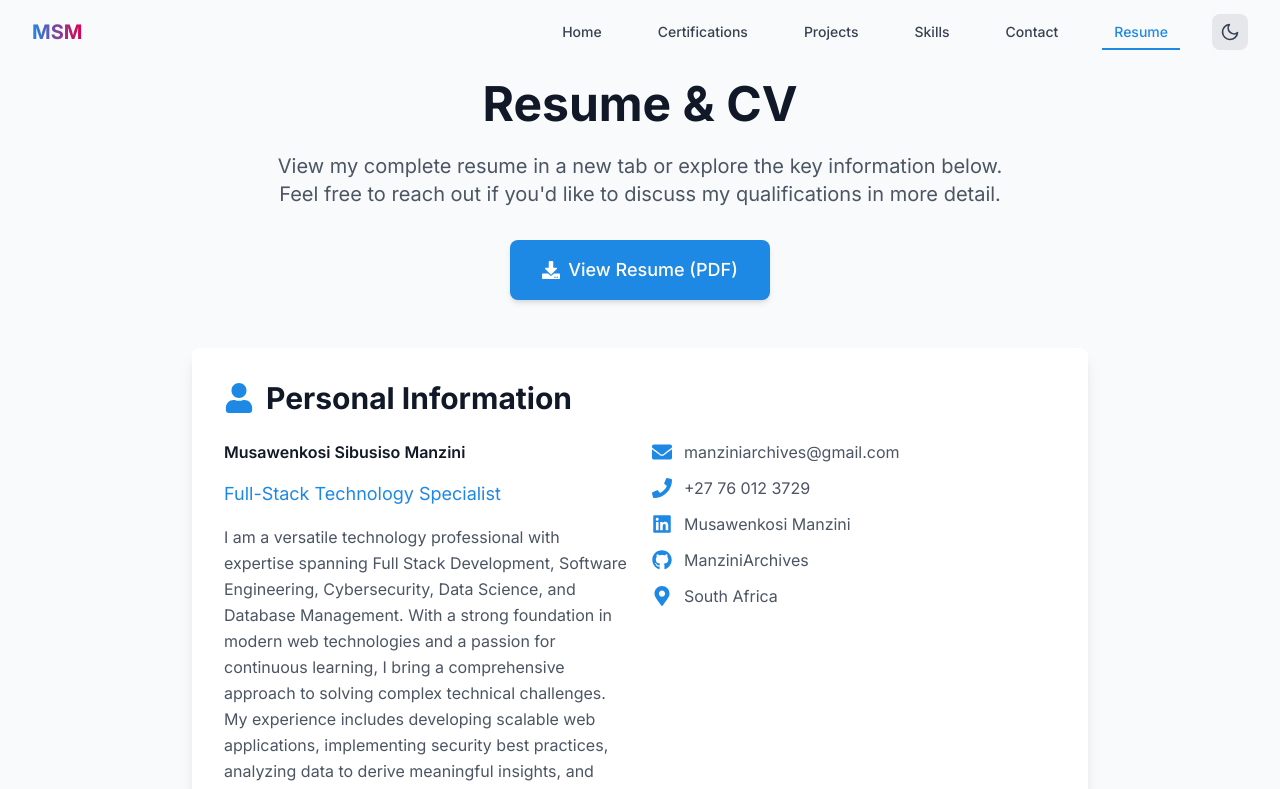
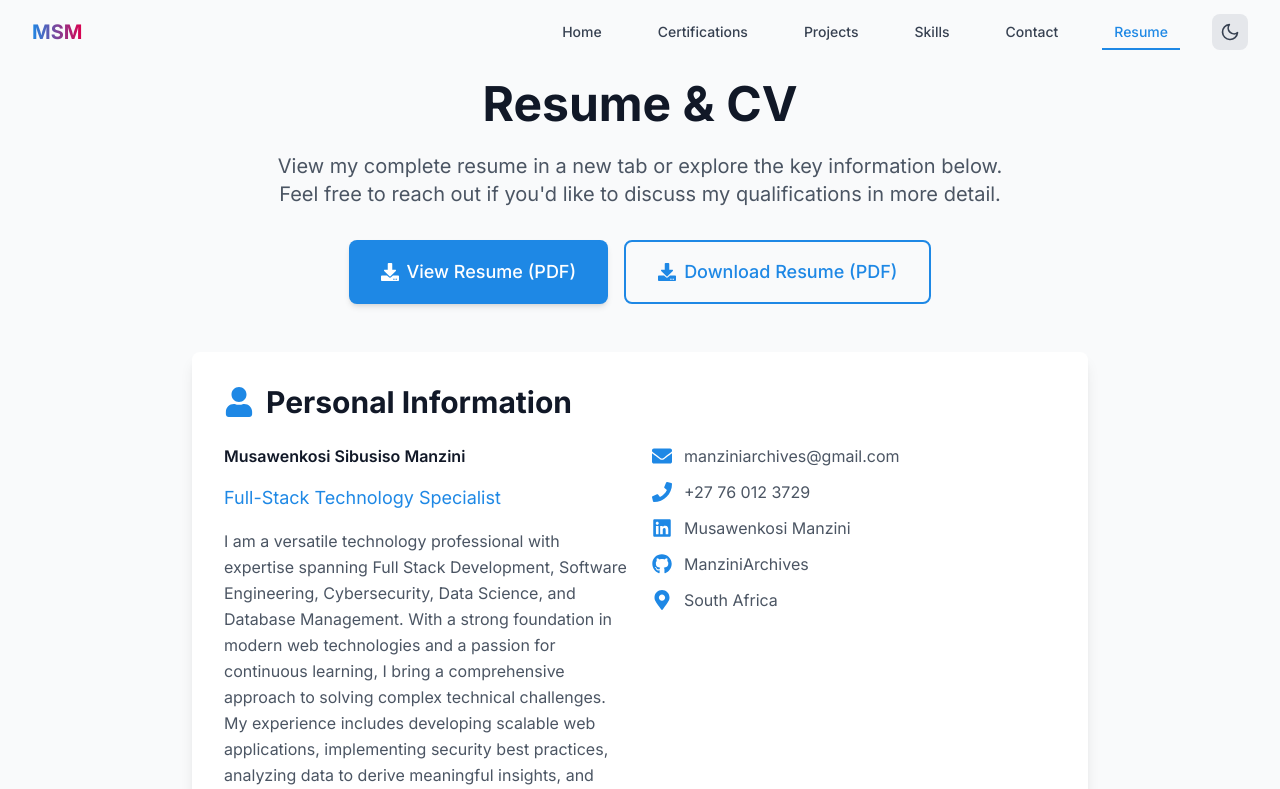
Before and after one commit to ManziniArchives/My_Portfolio, a Next.js app: page /resume in a window 1280 px wide. Shown: the top 789 px of the page. Built offline with nearby package versions, Linux system fonts and the light colour scheme.

Commit message:
Auto-commit: Agent tool execution

```diff
--- a/src/app/resume/page.tsx
+++ b/src/app/resume/page.tsx
@@ -53,6 +53,7 @@
             if you'd like to discuss my qualifications in more detail.
           </p>
 
+              <div className="flex flex-col sm:flex-row gap-4 justify-center">
               <Button
                 href={resumeUrl}
                 target="_blank"
@@ -62,6 +63,16 @@
                 <FaDownload className="mr-2" />
                 View Resume (PDF)
               </Button>
+              <Button
+                href={resumeUrl}
+                download="Musawenkosi-Manzini-Resume.pdf"
+                variant="outline"
+                className="inline-flex items-center text-lg px-8 py-4"
+              >
+                <FaDownload className="mr-2" />
+                Download Resume (PDF)
+              </Button>
+            </div>
         </motion.div>
 
         <motion.div
```
Lines whose indentation alone changed are shown as unchanged.
